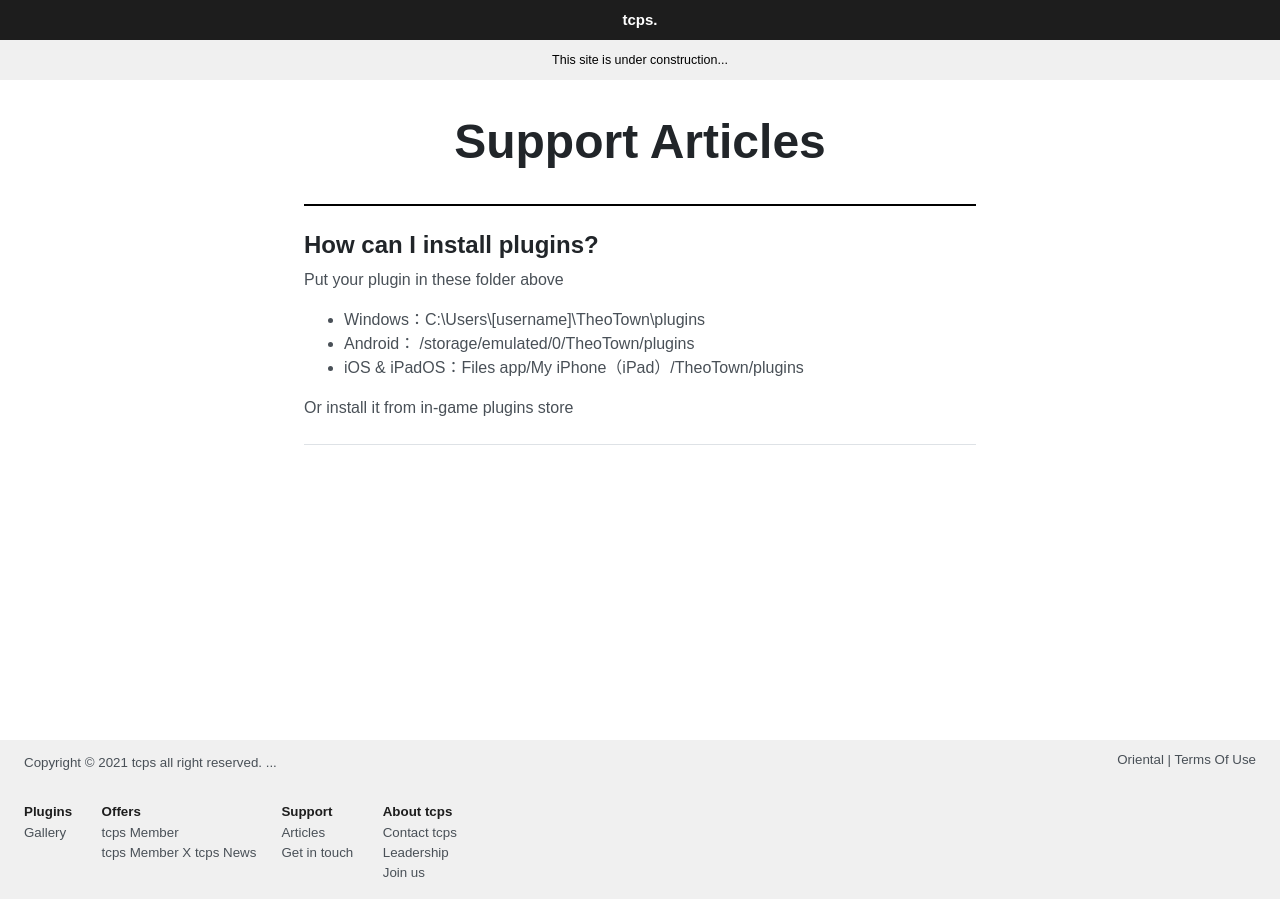
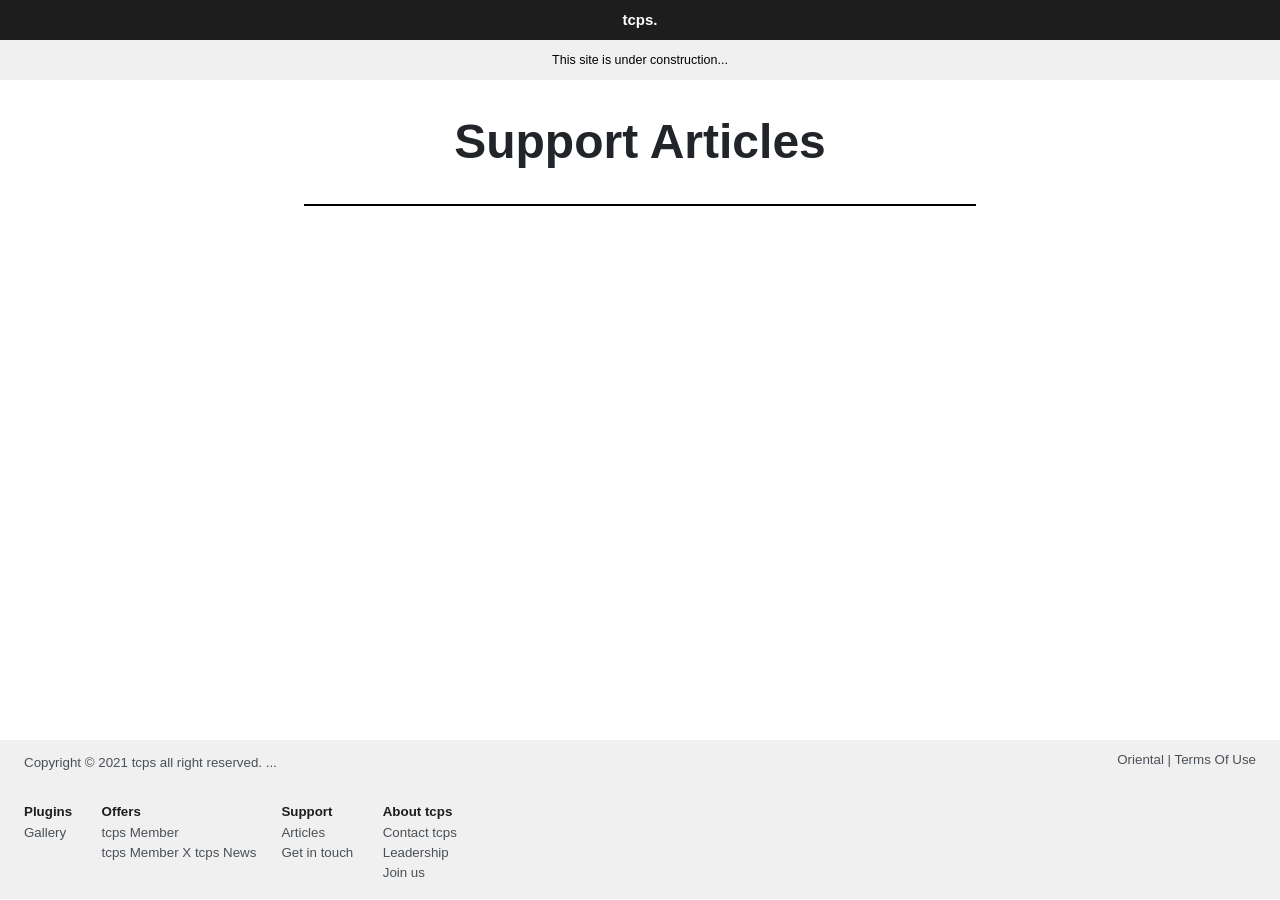
Before and after one commit to ttcps/ttcps.github.io, a Jekyll site: the page built from support/articles.html, in a window 1280 px wide. Built offline with Jekyll 4.4.1, drawn with Linux system fonts in a browser that asks for light colours.

Commit message:
Update articles.html

```diff
--- a/support/articles.html
+++ b/support/articles.html
@@ -4,17 +4,10 @@
 ---
 <h1 style="text-align: center; margin-bottom: 0.67em; margin-top: 0px; padding-top: 0.67em; font-size: 3rem;">Support Articles</h1>
 <hr style="border-top: 2px solid black;">
-<!--{% for qna in site.supportqna %} -->
-
-<!-- {% endfor %} -->
+{% for qna in site.supportqna %}
 <div>
-<h2>How can I install plugins?</h2>
-<p>Put your plugin in these folder above</p>
-<ul>
-  <li>Windows：C:\Users\[username]\TheoTown\plugins</li>
-  <li>Android： /storage/emulated/0/TheoTown/plugins</li>
-  <li>iOS &amp; iPadOS：Files app/My iPhone（iPad）/TheoTown/plugins</li>
-</ul>
-<p>Or install it from in-game plugins store</p>
+<h2>{{ qna.q }}</h2>
+{{ qna.a}}
 <hr>
 </div>
+{% endfor %}
```
